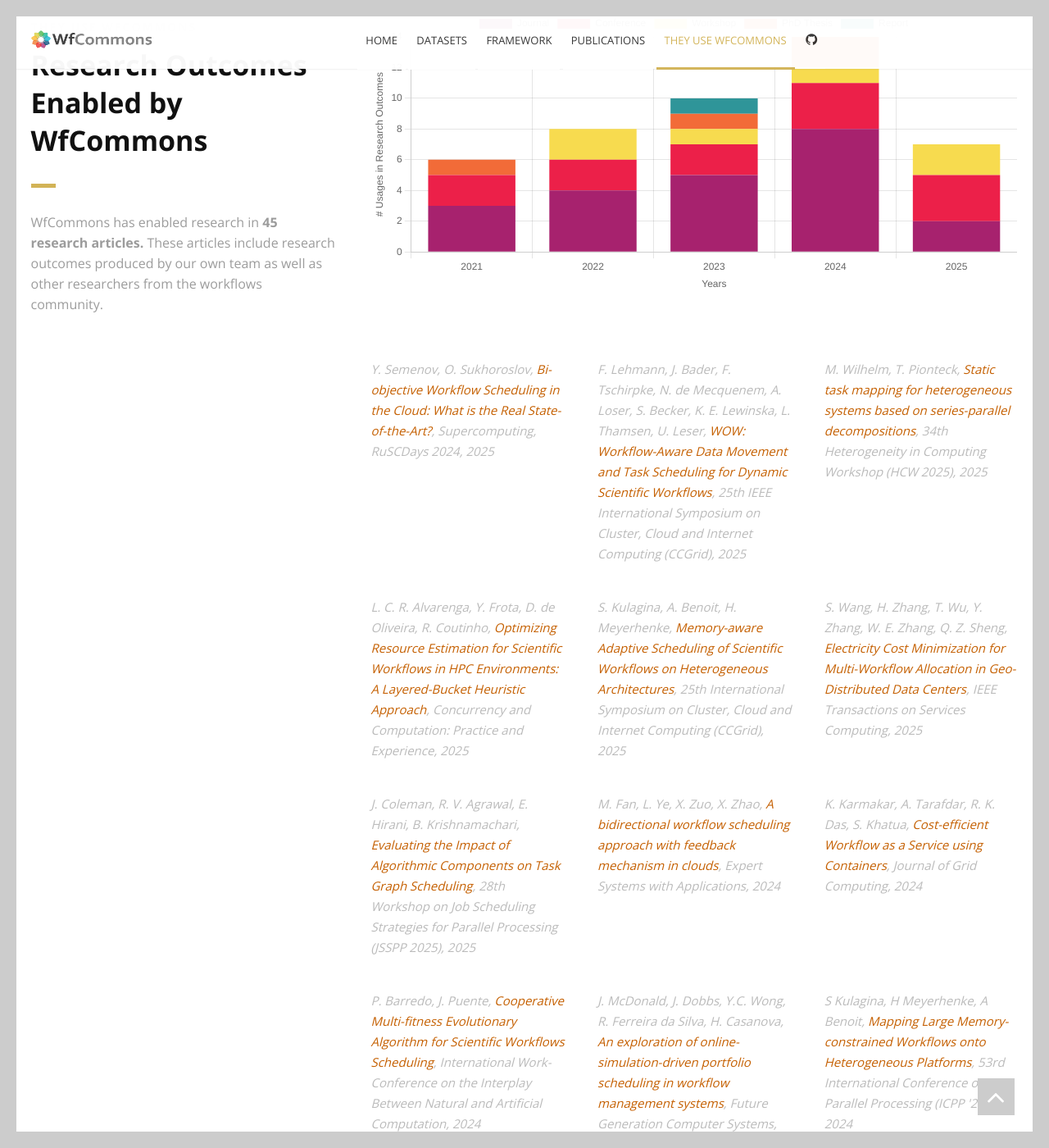
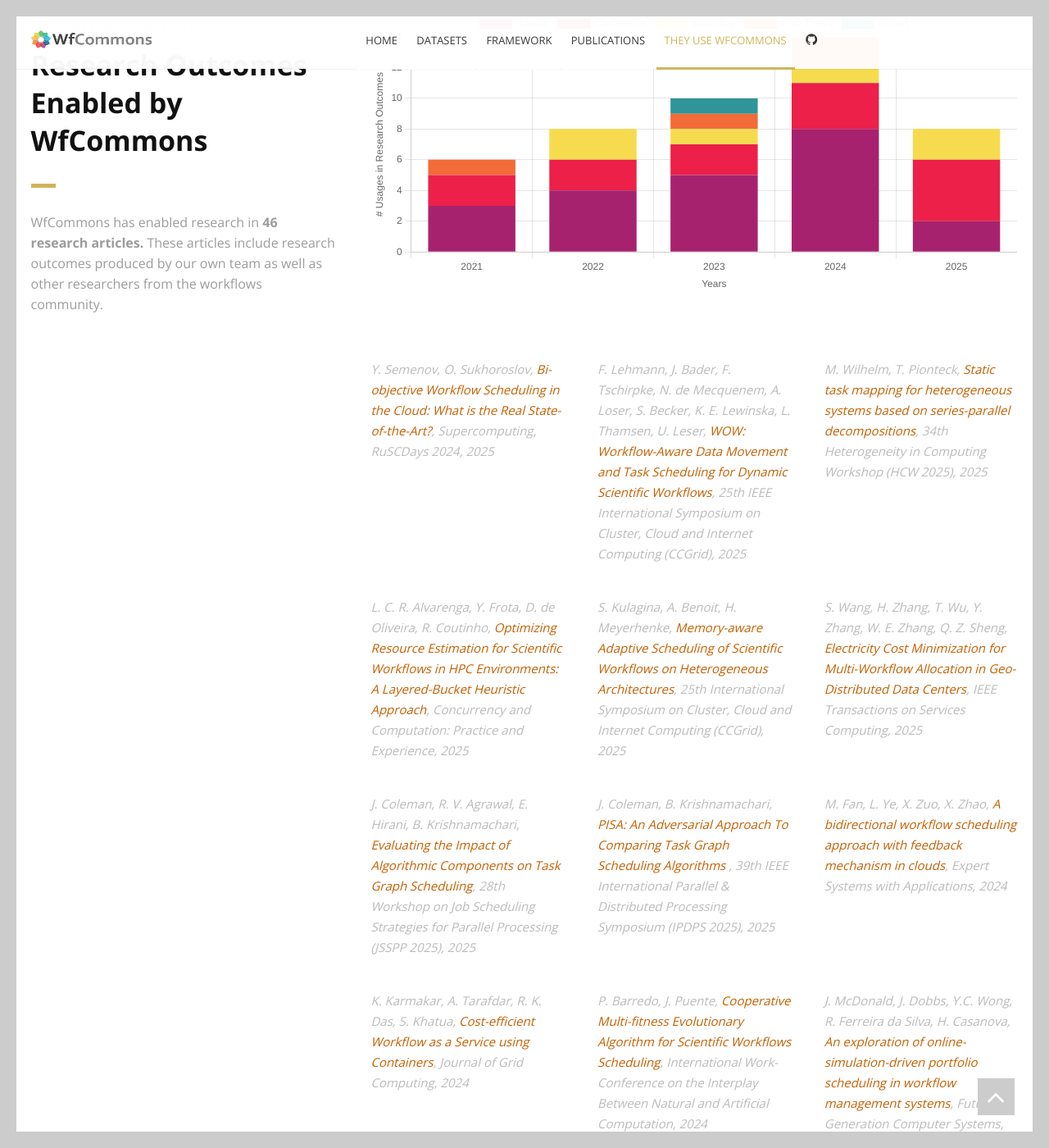
Before and after one commit to wfcommons/wfcommons.github.io, a Jekyll site: the page built from index.html, in a window 1280 px wide and 1400 px high, scrolled down 3232 px. Shown: the whole window at 82% size. Built offline with Jekyll 4.4.1, drawn with Linux system fonts in a browser that asks for light colours.

Commit message:
Update usages.yml

```diff
--- a/_data/usages.yml
+++ b/_data/usages.yml
@@ -1,3 +1,10 @@
+- title: "PISA: An Adversarial Approach To Comparing Task Graph Scheduling Algorithms "
+  authors: J. Coleman, B. Krishnamachari
+  type: Conference
+  book: 39th IEEE International Parallel & Distributed Processing Symposium (IPDPS 2025)
+  year: 2025
+  link:
+
 - title: "Evaluating the Impact of Algorithmic Components on Task Graph Scheduling"
   authors: J. Coleman, R. V. Agrawal, E. Hirani, B. Krishnamachari
   type: Workshop
```
